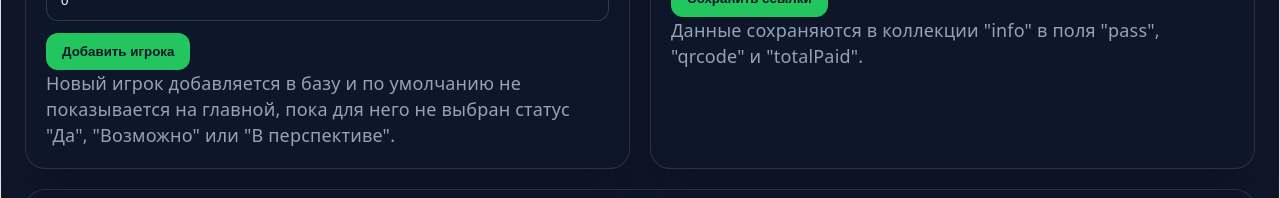
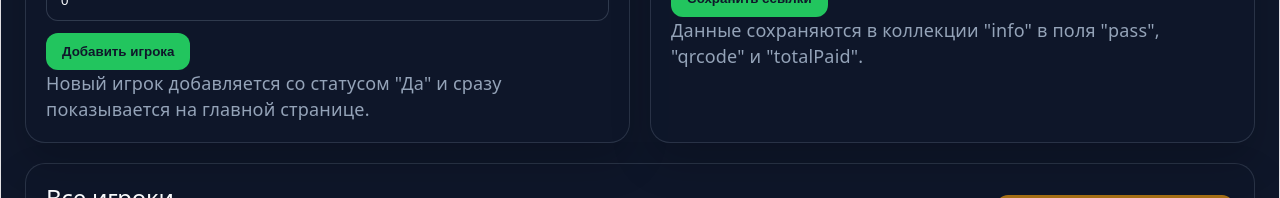
Before and after one commit to Teamurrr/Volleyball, a React (Vite) app: page /adminx in a window 1280 px wide. Shown: the part 966-1164 px from the top of the page. Built offline with nearby package versions, Linux system fonts and the light colour scheme; no server answers; the database is empty.

Commit message:
new player status

```diff
--- a/src/pages/Admin/Admin.tsx
+++ b/src/pages/Admin/Admin.tsx
@@ -337,7 +337,7 @@ const Admin = () => {
       await addPlayer({
         name: playerName.trim(),
         position: playerPosition.trim(),
-        willCome: "no",
+        willCome: "yes",
         paid: false,
         photo: playerPhoto.trim() || "https://via.placeholder.com/80?text=Player",
         elo: Number(playerelo) || DEFAULT_PLAYER_elo
@@ -721,8 +721,8 @@ const Admin = () => {
           </button>
 
           <p className="admin-note">
-            Новый игрок добавляется в базу и по умолчанию не показывается на
-            главной, пока для него не выбран статус "Да", "Возможно" или "В перспективе".
+            Новый игрок добавляется со статусом "Да" и сразу показывается на
+            главной странице.
           </p>
         </section>
 
--- a/src/widgets/AddPlayersForm.tsx
+++ b/src/widgets/AddPlayersForm.tsx
@@ -40,7 +40,7 @@ export const AddPlayerForm = () => {
     await addPlayer({
       name,
       position,
-      willCome: "no",
+      willCome: "yes",
       paid: false,
       photo: photoUrl,
       elo: 1
```
